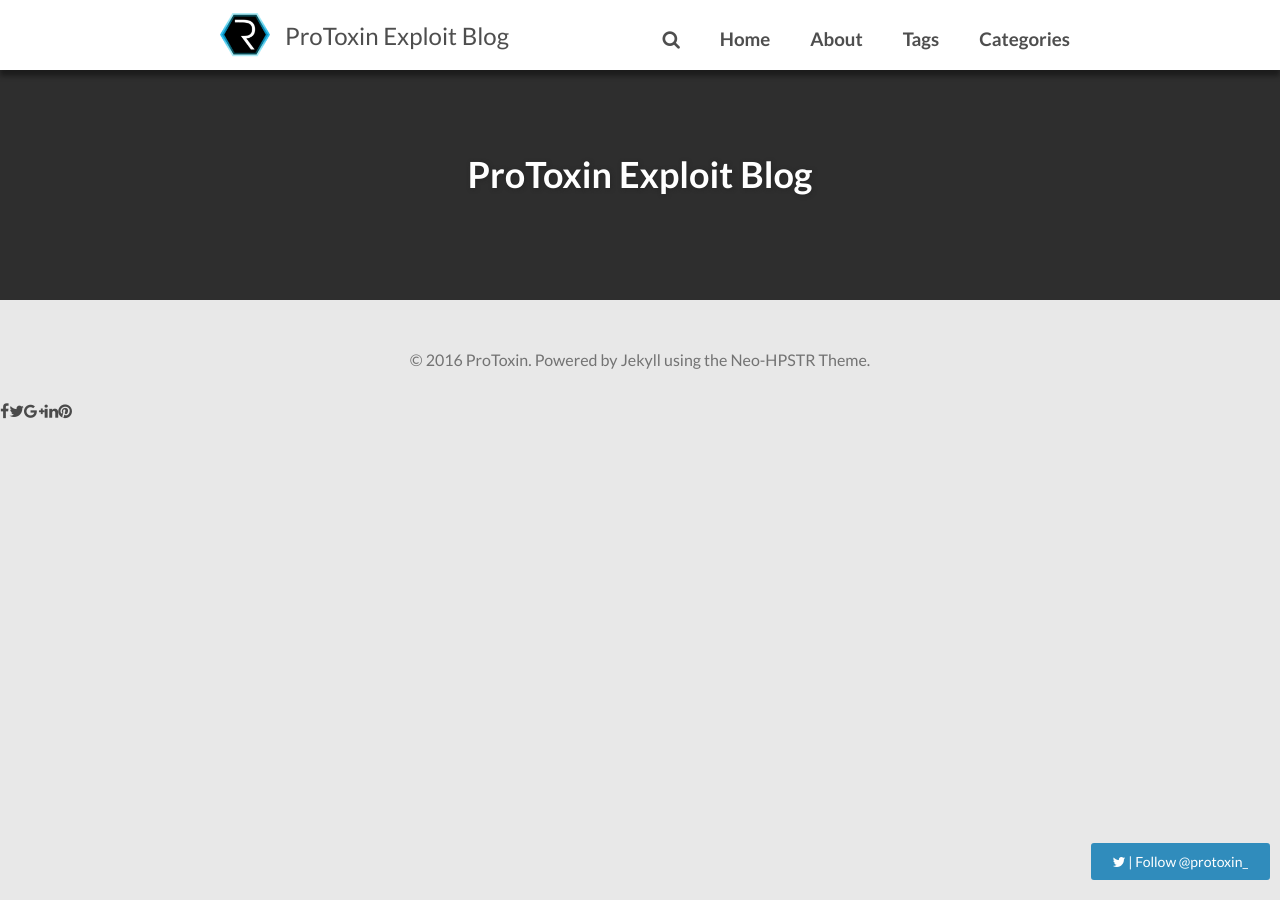
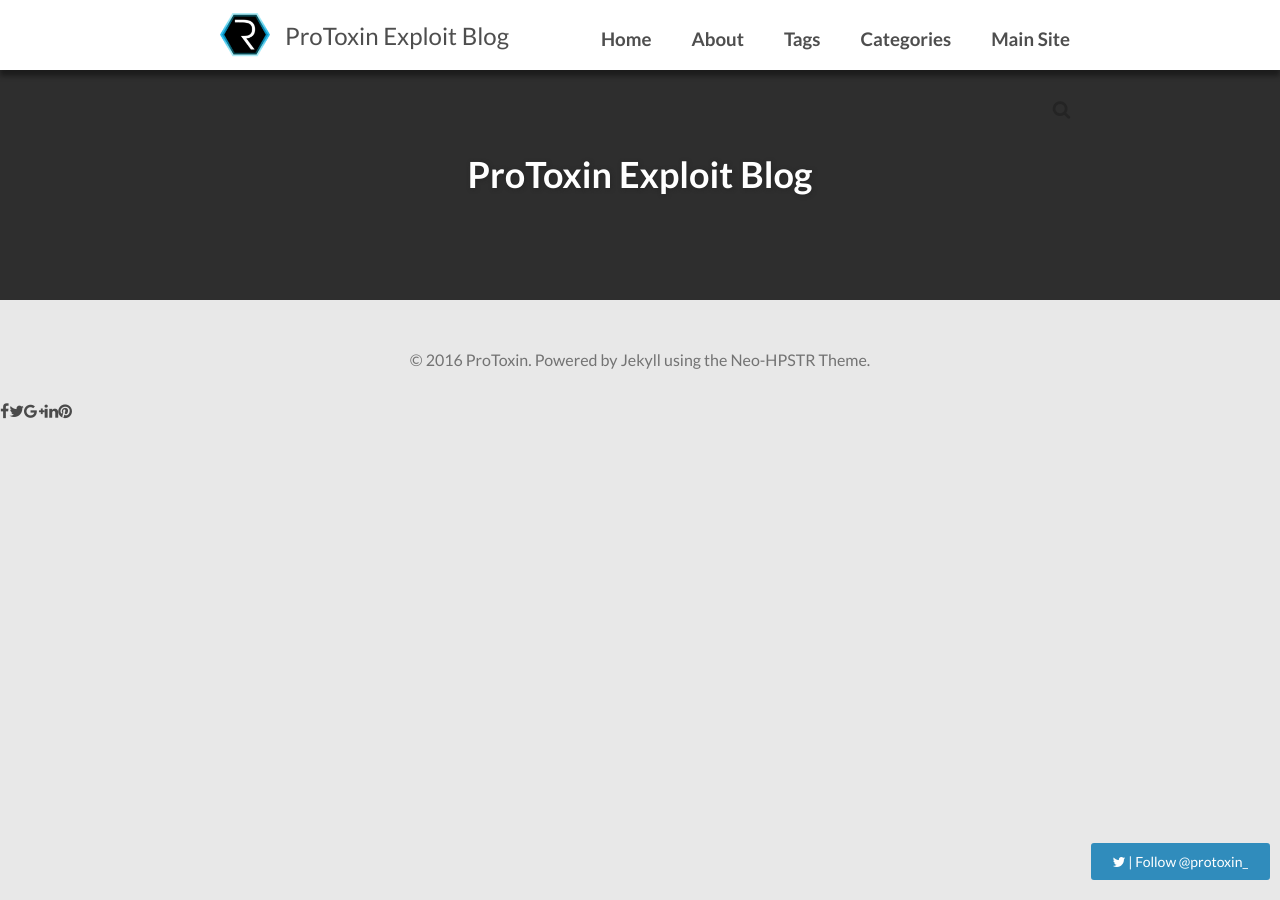
Before and after one commit to protoxin/protoxin.github.io, a Jekyll site: the page built from index.html, in a window 1280 px wide. Built offline with Jekyll 4.4.1, drawn with Linux system fonts in a browser that asks for light colours; nearby versions of some CDN libraries; the list of posts is cut into pages by our own code; comment, search, counter and statistics services are not loaded.

Commit message:
Link to main site added

```diff
--- a/_config.yml
+++ b/_config.yml
@@ -27,6 +27,8 @@
   - title: 'Categories'
     url: '/categories'
     type: 'categories'
+  - title: 'Main Site'
+    url: 'https://protoxin.net'
 #    submenu:
 #      - title: 'Code Highlighter'
 #        url: '/intro/code-highlighting-post/'
```
